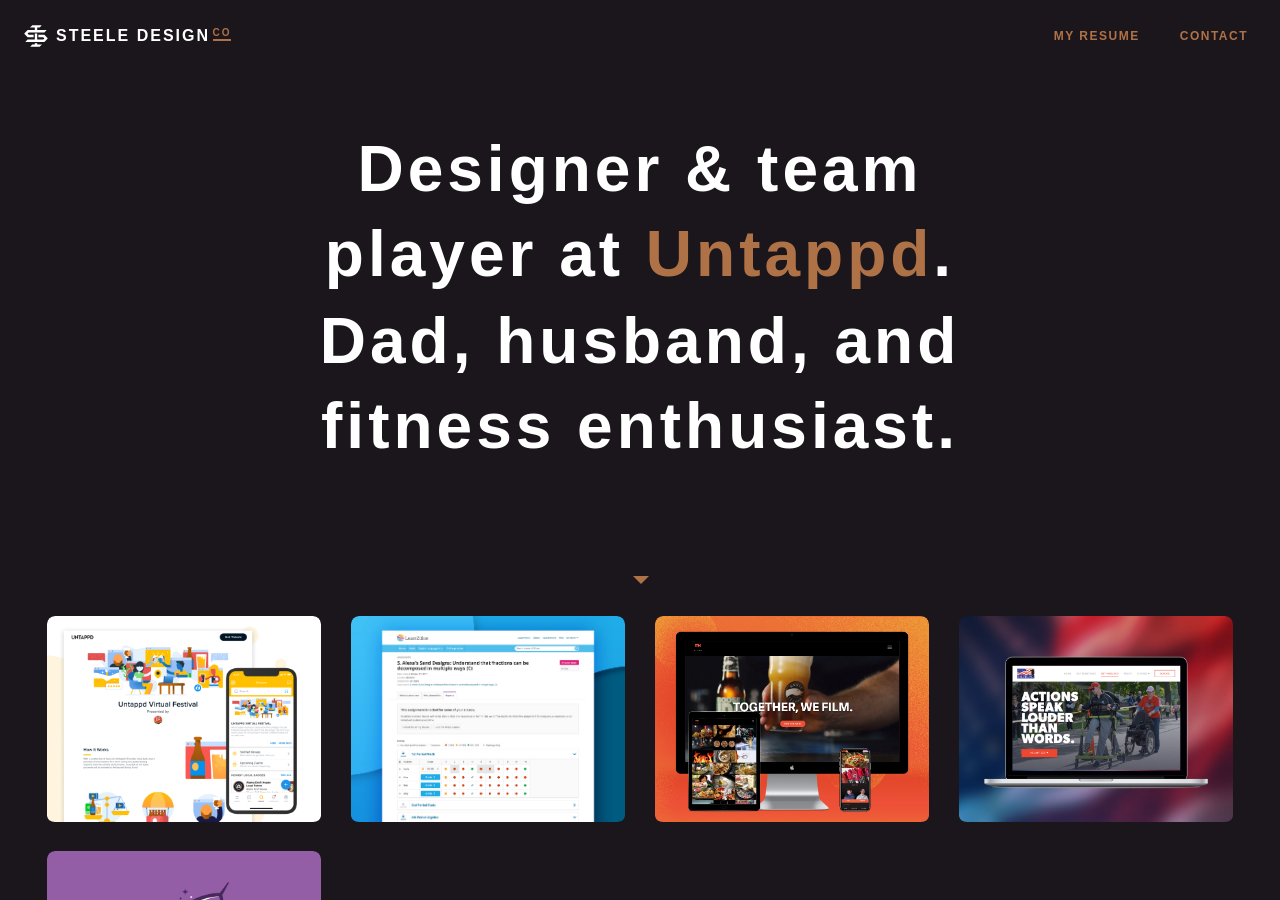
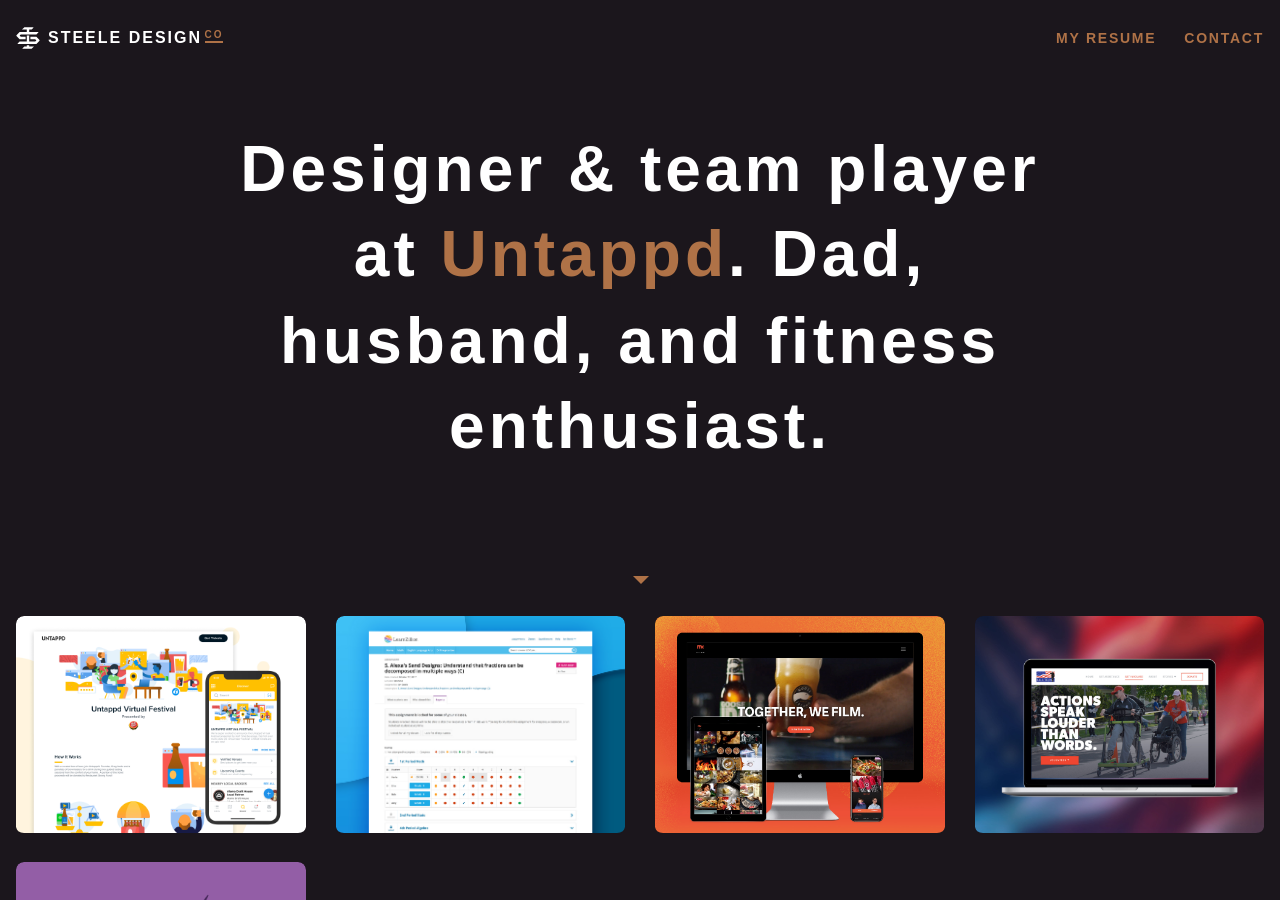
Before and after one commit to iansteele/iansteele, a Jekyll site: the page built from index.html, in a window 1280 px wide and 900 px high. Built offline with Jekyll 4.4.1, drawn with Linux system fonts in a browser that asks for light colours; some web fonts are replaced.

Commit message:
adjusted padding and alignment of projects

```diff
--- a/_includes/head.html
+++ b/_includes/head.html
@@ -1,7 +1,7 @@
 <head>
   <meta charset="utf-8">
   <meta http-equiv="X-UA-Compatible" content="IE=edge">
-  <meta name="viewport" content="width=device-width, initial-scale=1">
+  <meta name="viewport" content="width=device-width, initial-scale=1, minimum-scale=1">
   {%- if page.summary -%}
     <meta name="description" content="{{ page.summary | escape }}">
   {%- endif -%}
--- a/_sass/_content.scss
+++ b/_sass/_content.scss
@@ -3,7 +3,7 @@
 --------------------------- */
 header {
   background: $brand-primary;
-  padding: $spacing--s $spacing--l;
+  padding: $spacing--s $spacing--m;
 }
 
 .hero {
@@ -95,7 +95,7 @@ header {
   header,
   .hero,
   footer{
-    padding: $spacing--m $spacing--l;
+    padding: $spacing--m $spacing--m;
   }
 
   .hero {
--- a/_sass/_layout.scss
+++ b/_sass/_layout.scss
@@ -20,7 +20,7 @@ body {
 
 .body-content {
   flex-grow: 1;
-  margin-top: 5rem;
+  margin-top: 70px;
 }
 
 .projects {
@@ -32,26 +32,23 @@ body {
   }
 }
 
-@media (orientation: landscape) {
-  .body-content{
-    margin-top: 60px;
-  }
-	h1 {
-		font-size: 1rem;
-	}
-}
-
 @media (min-width: 768px) {
   .projects {
-    padding-left: 2rem;
-    padding-right: 2rem;
+    padding-left: 1rem;
+    padding-right: 1rem;
   }
 }
 
 @media (min-width: 1200px) {
 
 }
+@media only screen and (orientation: landscape) {
+  .body-content{
+    margin-top: 60px;
+  }
 
-@media only screen and (orientation: landscape) {
-
+  .projects {
+    margin-left: -1.875rem;
+    margin-right: -1.875rem;
+  }
 }
--- a/_sass/_nav.scss
+++ b/_sass/_nav.scss
@@ -19,7 +19,7 @@ footer {
 	color: $white;
 	display: flex;
 	fill: $white;
-	font-size: 1rem;
+	font-size: 1.5rem;
 	padding: .5rem 0;
 	text-align: center;
 
@@ -63,7 +63,7 @@ nav {
 
 	a {
 		color: $brand-secondary;
-		font-size: .75rem;
+		font-size: .875rem;
 		font-weight: bold;
 		flex-wrap: nowrap;
 		letter-spacing: .125em;
@@ -99,7 +99,7 @@ nav {
 	}
 
 	.logo {
-		font-size: 1em;
+		font-size: 1.5em;
 	  margin-bottom: 0;
 	}
 
@@ -107,7 +107,7 @@ nav {
 		justify-self: flex-end;
 
 		a {
-			padding: .5rem;
+			padding: .5rem 0;
 		}
 	}
 }
@@ -118,3 +118,9 @@ nav {
 	  margin-bottom: 0;
 	}
 }
+
+@media only screen and (orientation: landscape) {
+  .logo {
+    font-size: 1rem;
+  }
+}
```
